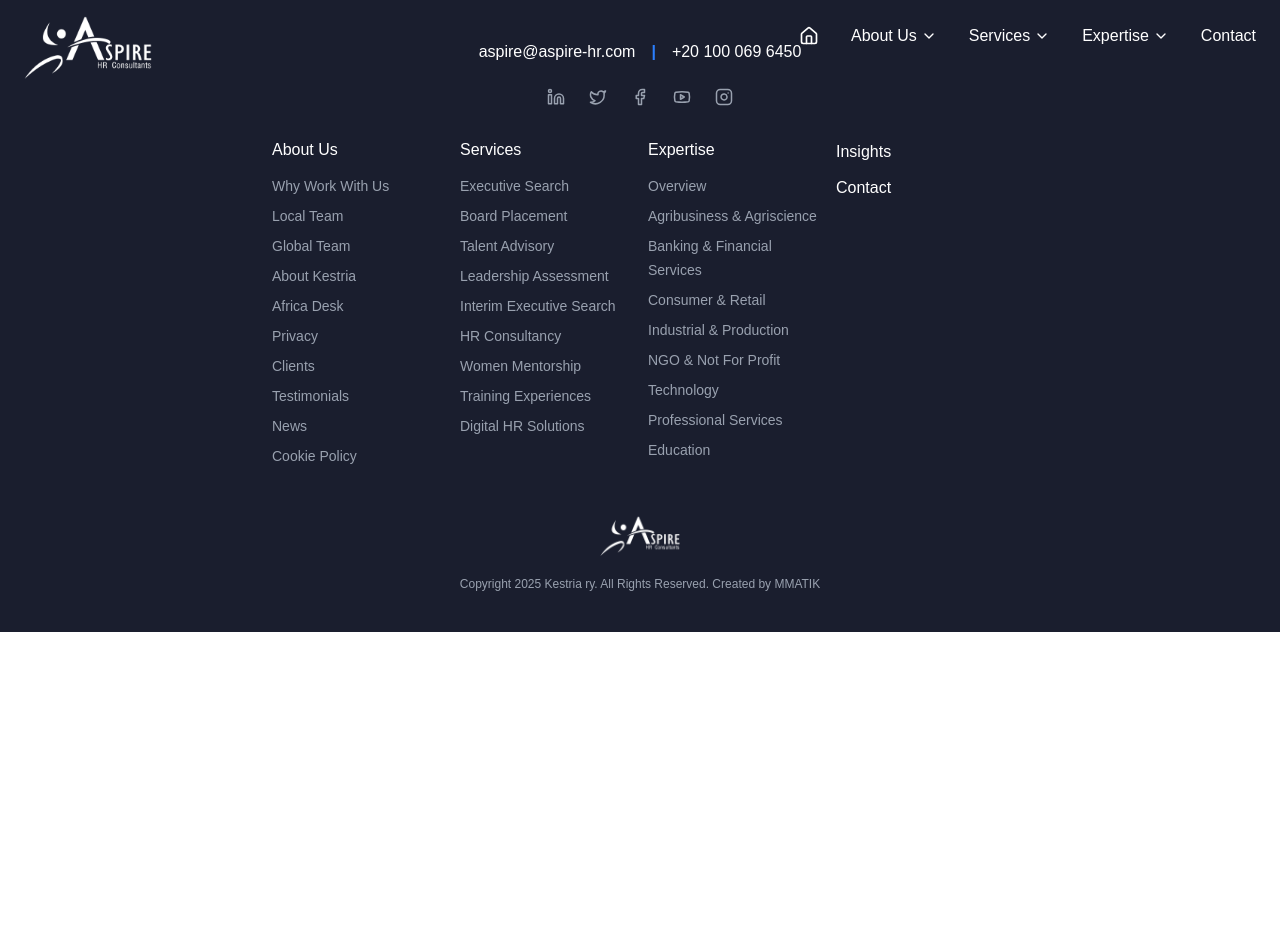
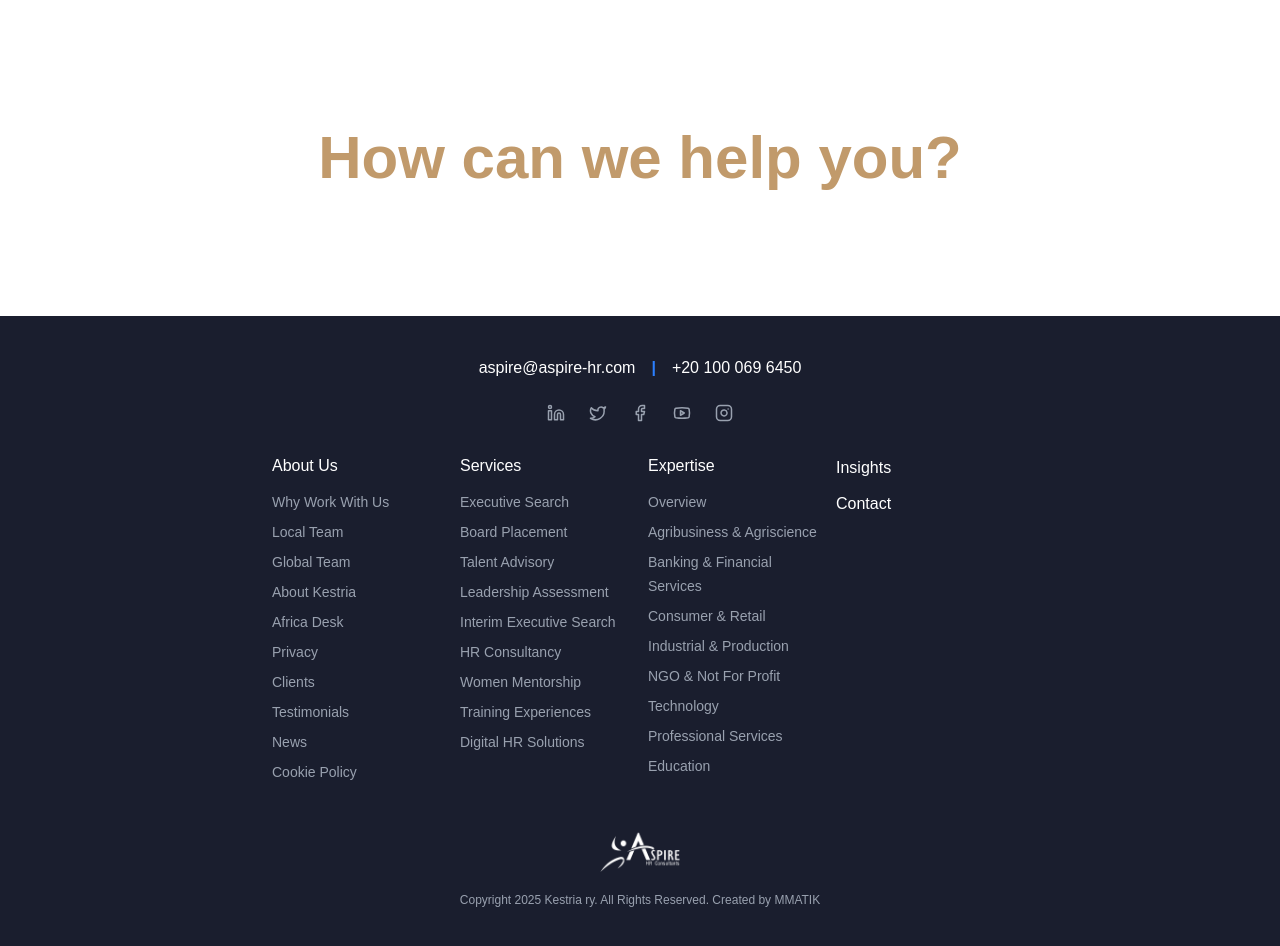
Before and after one commit to MunimUsmani/aspire-web, a Next.js app: page /contact in a window 1280 px wide. Before the commit the page ends 800 px from the top, so only its background shows below. Built offline with nearby package versions, Linux system fonts and the light colour scheme; a web font is replaced by a local one.

Commit message:
howcanwehelp section made

```diff
--- /dev/null
+++ b/src/app/components/helpsection.tsx
@@ -0,0 +1,13 @@
+const HelpSection = () => {
+    return (
+      <section className="w-full py-16 md:py-24 lg:py-32">
+        <div className="container mx-auto px-4 md:px-6">
+          <h1 className="text-5xl md:text-6xl lg:text-6xl font-bold text-center text-[#c19a6b]">
+            How can we help you?
+          </h1>
+        </div>
+      </section>
+    );
+  };
+
+  export default HelpSection;
--- a/src/app/contact/page.tsx
+++ b/src/app/contact/page.tsx
@@ -1,4 +1,5 @@
 import Footer from "../components/footer";
+import HelpSection from "../components/helpsection";
 import Navbar from "../components/navbar";
 
 
@@ -7,6 +8,7 @@
     <>
       <div>
         <Navbar />
+        <HelpSection />
         <Footer />
       </div>
     </>
```
